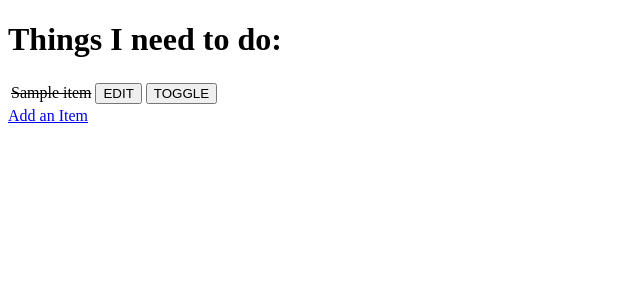
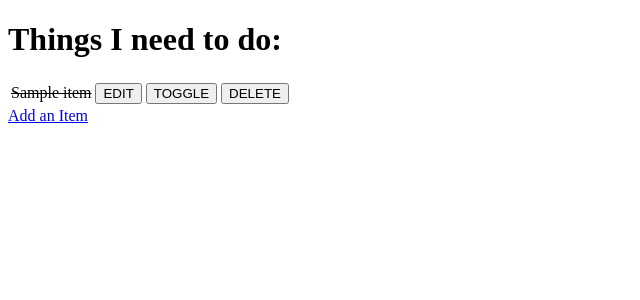
Before and after one commit to TiagoMA90/hello-django, a Django app: page / in a window 1280 px wide. Shown: the top 300 px of the page, without its empty margins (0-640 px from the left). Run offline with Django 3.2, Linux system fonts and the light colour scheme; tables that the repository leaves empty hold one stand-in row (values such as "Sample post").

Commit message:
apply delete function

```diff
--- a/django_todo/urls.py
+++ b/django_todo/urls.py
@@ -24,4 +24,5 @@ urlpatterns = [
     path("add", views.add_item, name="add"),
     path("edit/<item_id>", views.edit_item, name="edit"),
     path("toggle/<item_id>", views.toggle_item, name="toggle"),
+    path("delete/<item_id>", views.delete_item, name="delete"),
 ]
--- a/todo/templates/todo/todo_list.html
+++ b/todo/templates/todo/todo_list.html
@@ -26,6 +26,11 @@
                         <button>TOGGLE</button>
                     </a>
                 </td>
+                <td>
+                    <a href="/delete/{{ item.id }}">
+                        <button>DELETE</button>
+                    </a>
+                </td>
             </tr>
             {% empty %}
             <tr><td>You have nothing to do!</td></tr>
--- a/todo/views.py
+++ b/todo/views.py
@@ -42,3 +42,8 @@ def toggle_item(request, item_id):
     item.done = not item.done
     item.save()
     return redirect("get_todo_list")
+
+def delete_item(request, item_id):
+    item = get_object_or_404(Item, id=item_id)
+    item.delete()
+    return redirect("get_todo_list")
```
Also changed, not shown: db.sqlite3.
